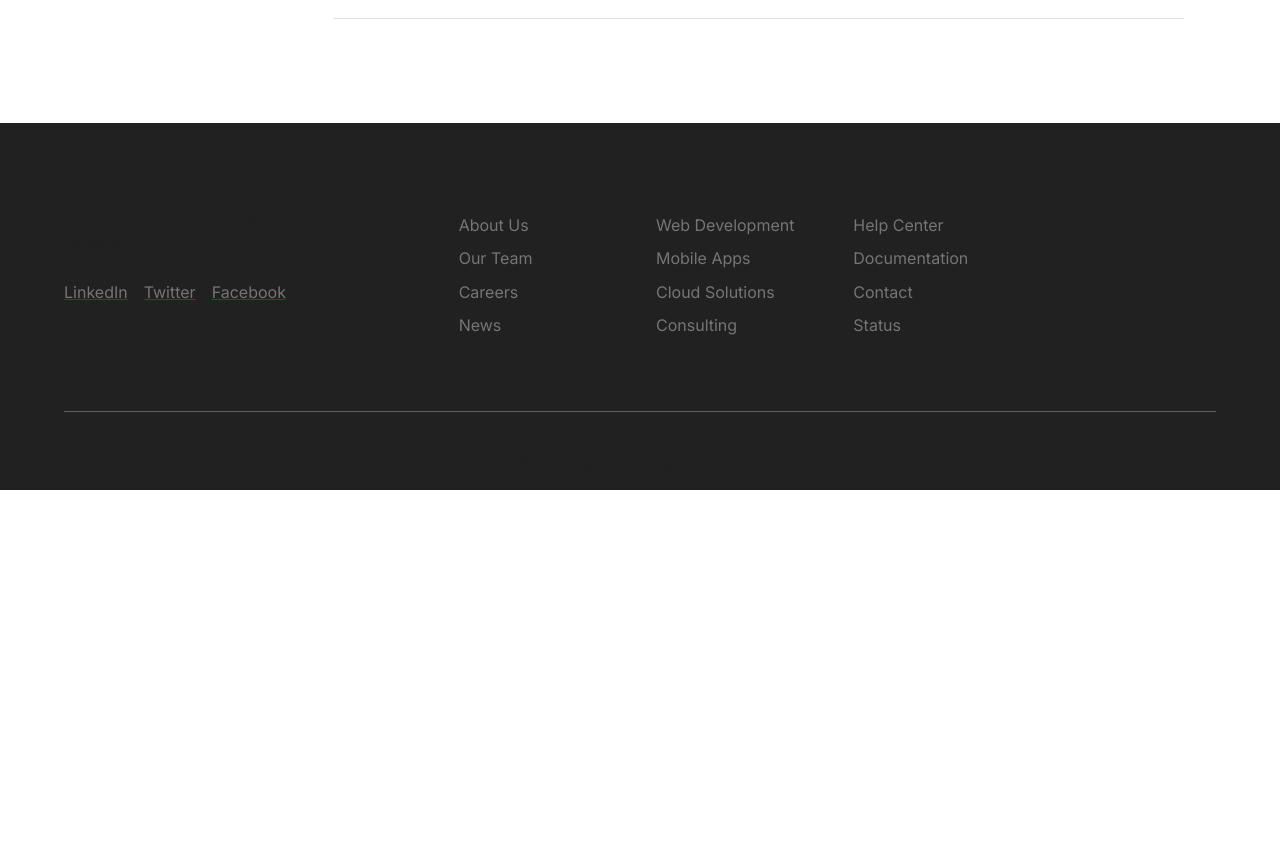
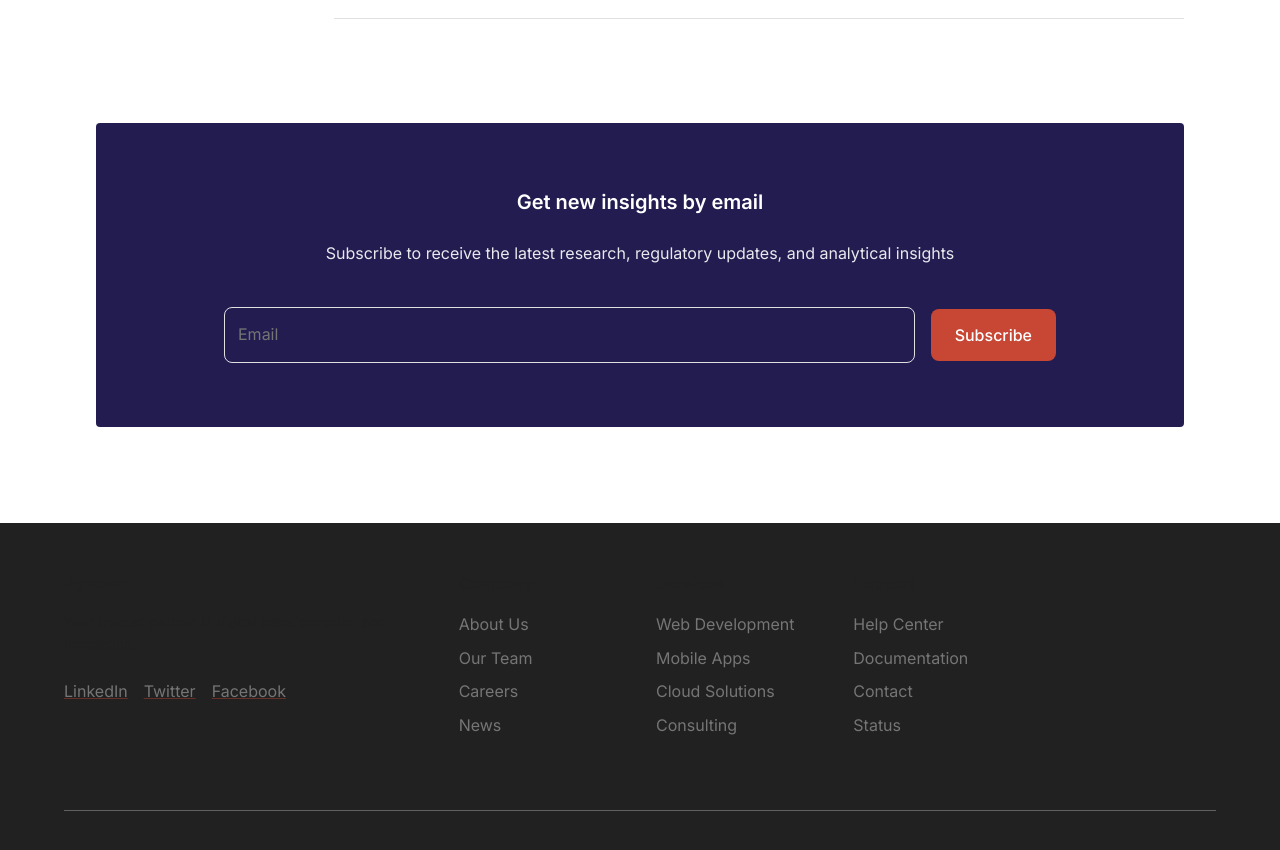
Before and after one commit to anonharish/agnezar, a React (Vite) app: page / in a window 1280 px wide. Shown: the part 2796-3646 px from the top of the page. Before the commit the page ends 3286 px from the top, so only its background shows below. Built offline with nearby package versions, Linux system fonts and the light colour scheme; the HTML template or start-up script is replaced by a standard one.

Commit message:
NO TICKET:emainlInsights completed

```diff
--- /dev/null
+++ b/src/components/molecules/EmailInsights/EmailInsights.hook.tsx
@@ -0,0 +1,30 @@
+import { useTheme } from '@mui/material/styles';
+
+export interface EmailInsightsData {
+  heading?: string;
+  description?: string;
+  label?: string;
+  placeholder?: string;
+  buttonLabel?: string;
+  onSubmit?: (value: string) => void;
+}
+
+export const useEmailInsights = (overrides?: EmailInsightsData) => {
+  const theme = useTheme();
+
+  const defaults: EmailInsightsData = {
+    heading: 'Get new insights by email',
+    description:
+      'Subscribe to receive the latest research, regulatory updates, and analytical insights',
+    label: 'Email',
+    placeholder: 'Enter Your Email',
+    buttonLabel: 'Subscribe',
+    onSubmit: (v: string) => {
+      console.log('subscribe:', v);
+    },
+  };
+
+  return { ...defaults, ...overrides, theme };
+};
+
+export default useEmailInsights;
--- /dev/null
+++ b/src/components/molecules/EmailInsights/EmailInsights.style.tsx
@@ -0,0 +1,54 @@
+import { styled } from '@mui/material/styles';
+import { Box, Typography } from '@mui/material';
+
+export const StyledEmailInsights = styled(Box)(({ theme }) => ({
+  backgroundColor: (theme.palette as any).secondary?.main ?? '#221C50',
+  color: theme.palette.getContrastText((theme.palette as any).secondary?.main ?? '#221C50'),
+  padding: theme.spacing(8, 3),
+  borderRadius: 4,
+  width:"85%",
+  margin:"0 auto",
+  marginBottom:theme.spacing(12)
+}));
+
+export const Inner = styled(Box)(({ theme }) => ({
+  maxWidth: "80%",
+  margin: '0 auto',
+  display: 'flex',
+  flexDirection: 'column',
+  alignItems: 'center',
+  gap: theme.spacing(3),
+  textAlign: 'center',
+  color: theme.palette.primary.contrastText ?? "#fff",
+  [theme.breakpoints.up('md')]: {
+    textAlign: 'center',
+  },
+}));
+
+export const FormRow = styled(Box)(({ theme }) => ({
+  width: '100%',
+  display: 'flex',
+  alignItems: 'center',
+  gap: theme.spacing(2),
+  marginTop: theme.spacing(2),
+  [theme.breakpoints.down('sm')]: {
+    flexDirection: 'column',
+    alignItems: 'stretch',
+  },
+}));
+
+export const InputWrap = styled(Box)(() => ({
+  flex: 1,
+}));
+
+export const Heading = styled(Typography)(({ theme }) => ({
+  color: theme.palette.common.white,
+  fontWeight: 600,
+}));
+
+export const Description = styled(Typography)(({ theme }) => ({
+  color: theme.palette.common.white,
+  opacity: 0.9,
+}));
+
+export default StyledEmailInsights;
--- /dev/null
+++ b/src/components/molecules/EmailInsights/EmailInsights.tsx
@@ -0,0 +1,46 @@
+import React, { useState } from 'react';
+import { Input } from '@components/atoms';
+import { CustomFilledButton } from '@components/atoms';
+import { StyledEmailInsights, Inner, FormRow, InputWrap, Heading, Description } from './EmailInsights.style';
+import { useEmailInsights } from './EmailInsights.hook';
+
+export interface EmailInsightsProps {
+  heading?: string;
+  description?: string;
+  label?: string;
+  placeholder?: string;
+  buttonLabel?: string;
+  onSubmit?: (value: string) => void;
+}
+
+export const EmailInsights: React.FC<EmailInsightsProps> = (props) => {
+  const { heading, description, label, placeholder, buttonLabel, onSubmit } = useEmailInsights(props);
+  const [value, setValue] = useState('');
+
+  return (
+    <StyledEmailInsights>
+      <Inner>
+        <Heading variant="h5">{heading}</Heading>
+        <Description variant="body1">{description}</Description>
+
+        <FormRow>
+          <InputWrap>
+            <Input
+              label={label}
+              placeholder={placeholder}
+              value={value}
+              onChange={(v) => setValue(v)}
+              fullWidth
+            />
+          </InputWrap>
+
+          <CustomFilledButton onClick={() => onSubmit && onSubmit(value)}>
+            {buttonLabel}
+          </CustomFilledButton>
+        </FormRow>
+      </Inner>
+    </StyledEmailInsights>
+  );
+};
+
+export default EmailInsights;
--- /dev/null
+++ b/src/components/molecules/EmailInsights/index.ts
@@ -0,0 +1,2 @@
+export { EmailInsights } from './EmailInsights';
+export type { EmailInsightsProps } from './EmailInsights';
--- a/src/components/molecules/index.ts
+++ b/src/components/molecules/index.ts
@@ -5,9 +5,11 @@ export { UnParalleled } from './UnParalleled/UnParalleled';
 export { SpotlightBox } from './SpotlightBox/SpotlightBox';
 export { AgnezerAdvantage } from './AgnezerAdvantage/AgnezerAdvantage';
 export { MakeEveryStudy } from './MakeEveryStudy/MakeEveryStudy';
+export { EmailInsights } from './EmailInsights';
 export { Footer } from './Footer';
 
 export type { TopBarProps } from './TopBar';
 export type { NavbarProps } from './Navbar';
 export type { HeroProps } from './Hero';
+export type { EmailInsightsProps } from './EmailInsights';
 export type { FooterProps } from './Footer';
--- a/src/pages/Home/Home.tsx
+++ b/src/pages/Home/Home.tsx
@@ -1,7 +1,7 @@
 import React from 'react';
 import { useHome } from './Home.hook';
 import { StyledHome } from './Home.style';
-import { Hero, SpotlightBox, UnParalleled, AgnezerAdvantage, MakeEveryStudy } from '@components/molecules';
+import { Hero, SpotlightBox, UnParalleled, AgnezerAdvantage, EmailInsights, MakeEveryStudy } from '@components/molecules';
 
 export const Home: React.FC = () => {
   const {
@@ -32,6 +32,7 @@ export const Home: React.FC = () => {
 
       {/* Make Every Study Section */}
       <MakeEveryStudy />
+      <EmailInsights />
     </StyledHome>
   );
 };
```
Lines whose indentation alone changed are shown as unchanged.
